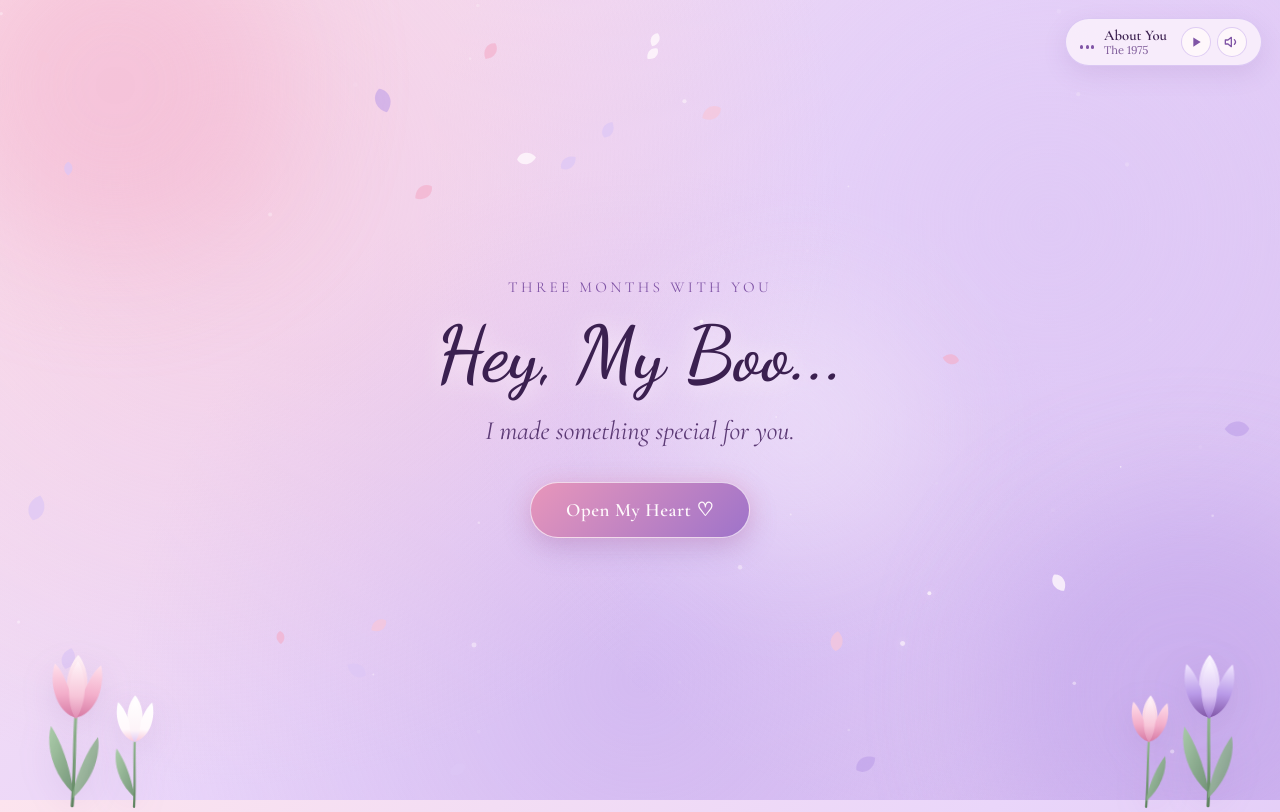
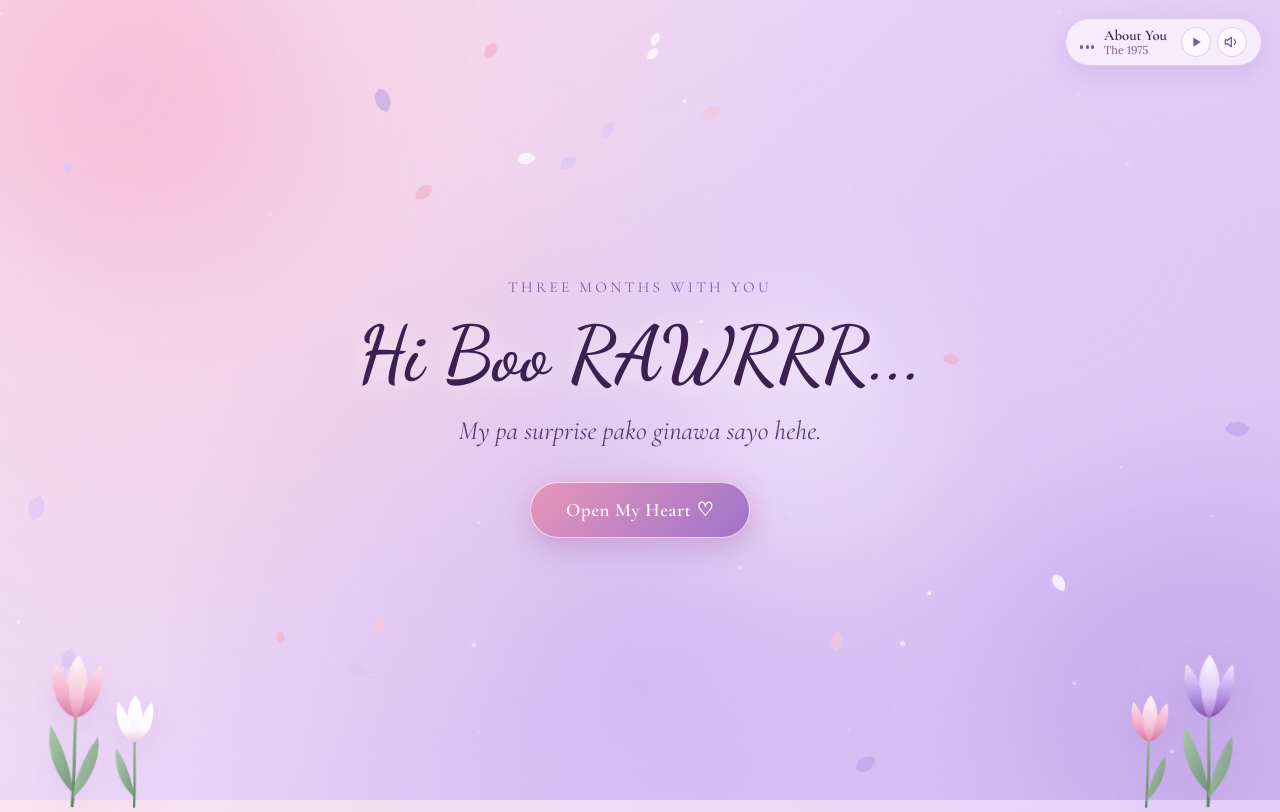
Before and after one commit to AJ000021/MyBoo, a plain HTML site: page index.html in a window 1280 px wide. Drawn offline with nearby package versions, Linux system fonts and the light colour scheme.

Commit message:
Update index.html

```diff
--- a/index.html
+++ b/index.html
@@ -106,8 +106,8 @@
     <section id="welcome-section" class="screen screen--active" aria-labelledby="welcome-heading">
       <div class="screen-content welcome-content">
         <p class="eyebrow fade-stagger" style="--delay: 0.15s">Three Months With You</p>
-        <h1 id="welcome-heading" class="welcome-title fade-stagger" style="--delay: 0.35s">Hey, My Boo...</h1>
-        <p class="welcome-subtitle fade-stagger" style="--delay: 0.6s">I made something special for you.</p>
+        <h1 id="welcome-heading" class="welcome-title fade-stagger" style="--delay: 0.35s">Hi Boo RAWRRR...</h1>
+        <p class="welcome-subtitle fade-stagger" style="--delay: 0.6s">My pa surprise pako ginawa sayo hehe.</p>
         <div class="cta-wrap fade-stagger" style="--delay: 0.9s">
           <button type="button" class="btn-romantic" id="btn-open-heart">
             <span>Open My Heart ♡</span>
```
